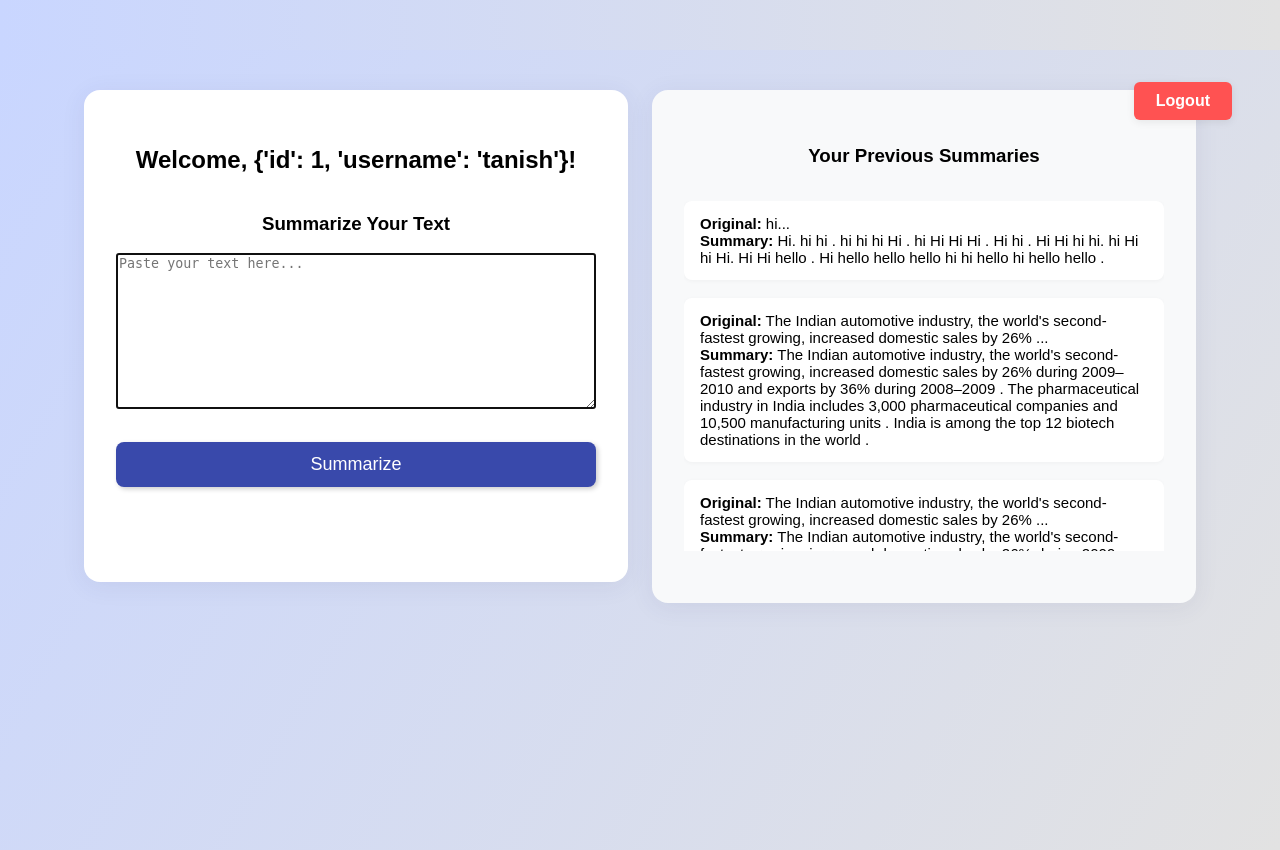
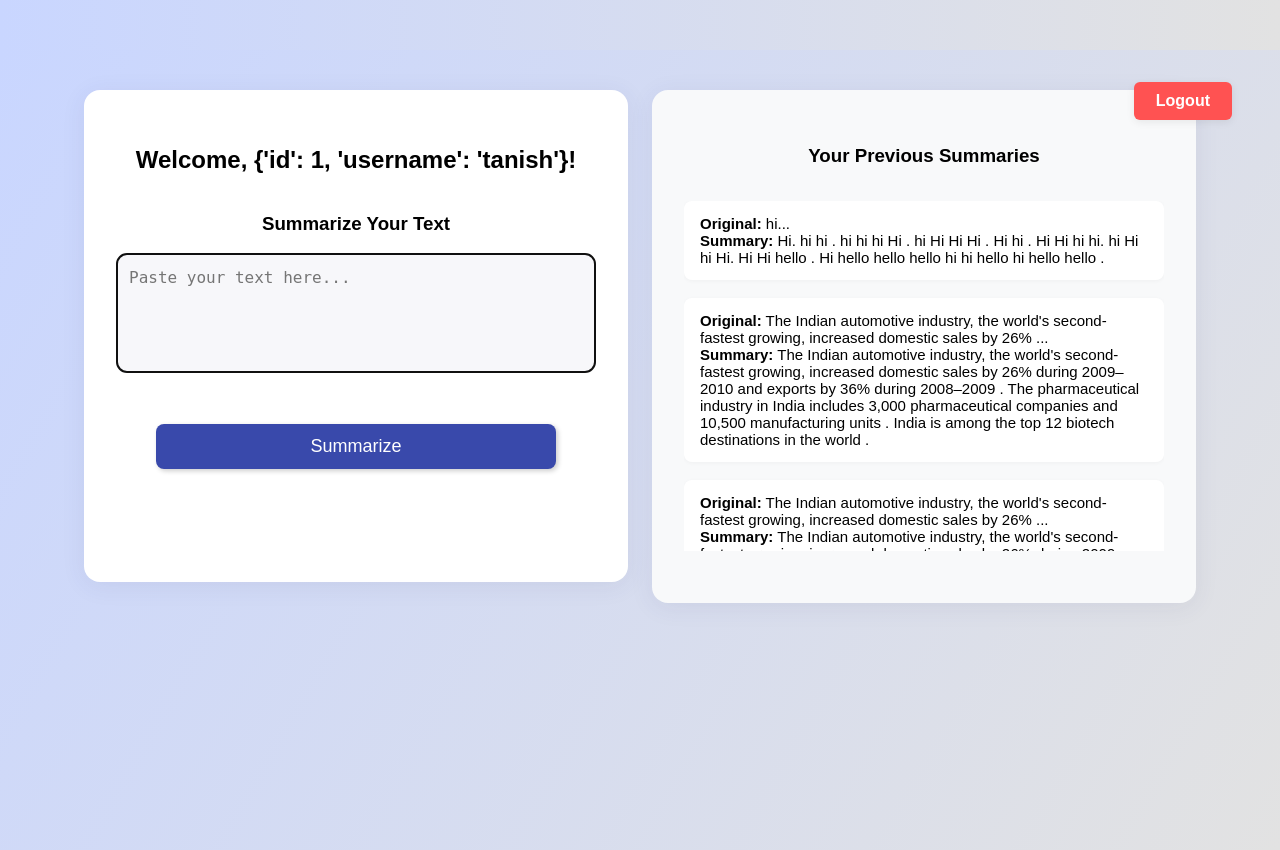
Before and after one commit to parthverma83/AI-BASED-TEXT-SUMMARIZER, a Flask app: page /dashboard in a window 1280 px wide. Run offline with Flask 3, Linux system fonts and the light colour scheme; a user stored in the database is signed in; data comes from the database, SQL or seed files in the repository.

Commit message:
updated style.css file

```diff
--- a/static/style.css
+++ b/static/style.css
@@ -19,7 +19,7 @@
 .dashboard-panel {
     background: #fff;
     border-radius: 16px;
-    box-shadow: 0 4px 24px rgba(60,60,120,0.08);
+    box-shadow: 0 4px 24px rgba(60, 60, 120, 0.08);
     margin: 40px 24px;
     padding: 36px 32px;
     flex: 1 1 0;
@@ -30,13 +30,16 @@
     flex-direction: column;
     align-items: stretch;
 }
+
 .left-panel {
     margin-right: 12px;
 }
+
 .right-panel {
     margin-left: 12px;
     background: #f8f9fa;
 }
+
 .summary-list {
     list-style: none;
     padding: 0;
@@ -44,12 +47,13 @@
     overflow-y: auto;
     text-align: left;
 }
+
 .summary-list li {
     background: #fff;
     border-radius: 8px;
     margin-bottom: 18px;
     padding: 14px 16px;
-    box-shadow: 0 1px 4px rgba(0,0,0,0.04);
+    box-shadow: 0 1px 4px rgba(0, 0, 0, 0.04);
     font-size: 15px;
 }
 
@@ -64,10 +68,11 @@
     text-decoration: none;
     font-weight: 600;
     font-size: 1rem;
-    box-shadow: 0 2px 8px rgba(0,0,0,0.08);
+    box-shadow: 0 2px 8px rgba(0, 0, 0, 0.08);
     transition: background 0.2s;
     z-index: 10;
 }
+
 .top-logout:hover {
     background: #d32f2f;
 }
@@ -80,10 +85,11 @@
     align-items: center;
     justify-content: center;
 }
+
 .auth-container {
     background: #fff;
     border-radius: 18px;
-    box-shadow: 0 4px 32px rgba(60,60,120,0.10);
+    box-shadow: 0 4px 32px rgba(60, 60, 120, 0.10);
     padding: 48px 38px 36px 38px;
     min-width: 340px;
     max-width: 400px;
@@ -92,10 +98,12 @@
     flex-direction: column;
     align-items: center;
 }
+
 .big-auth {
     min-width: 340px;
     max-width: 400px;
 }
+
 .input-field {
     width: 100%;
     padding: 14px 12px;
@@ -106,12 +114,15 @@
     background: #f7f7fa;
     transition: border 0.2s;
 }
+
 .input-field:focus {
     border: 1.5px solid #3949ab;
     outline: none;
     background: #fff;
 }
-button, #summarizeBtn {
+
+button,
+#summarizeBtn {
     padding: 12px 30px;
     font-size: 18px;
     background-color: #3949ab;
@@ -123,9 +134,12 @@
     transition: background-color 0.3s ease;
     box-shadow: 2px 2px 5px rgba(0, 0, 0, 0.2);
 }
-button:hover, #summarizeBtn:hover {
+
+button:hover,
+#summarizeBtn:hover {
     background-color: #1a237e;
 }
+
 .error-msg {
     color: #ff5252;
     background: #ffeaea;
@@ -134,6 +148,7 @@
     margin-bottom: 10px;
     width: 100%;
 }
+
 .success-msg {
     color: #388e3c;
     background: #e8f5e9;
@@ -142,34 +157,81 @@
     margin-bottom: 10px;
     width: 100%;
 }
+
 .switch-link {
     margin-top: 18px;
     font-size: 0.98rem;
 }
+
 .switch-link a {
     color: #3949ab;
     text-decoration: underline;
     font-weight: 500;
 }
+
 .switch-link a:hover {
     color: #1a237e;
 }
 
 /* Summary section styling */
-#summary, #summaryBox {
+#summary,
+#summaryBox {
     margin-top: 30px;
     padding: 20px;
     background-color: #f1f1f1;
     border-radius: 10px;
-    width: 80%;
-    margin-left: auto;
-    margin-right: auto;
+    width: auto;
+    min-width: 180px;
+    max-width: 400px;
+    display: none;
+    resize: none; /* Prevent resizing */
+    min-height: 80px; /* Fixed height */
+    max-height: 120px; /* Fixed height */
+    overflow-y: auto;
+    box-sizing: border-box;
+}
+
+#summaryBox {
+    margin-left: 0;
+    margin-right: 0;
+    margin-top: 30px;
+    padding: 20px;
+    background-color: #f1f1f1;
+    border-radius: 10px;
     font-style: italic;
     font-size: 18px;
     color: #333;
     opacity: 0;
     transition: opacity 0.3s;
-    display: none;
+    box-sizing: border-box;
+    min-height: 80px;
+    max-height: 120px;
+    overflow-y: auto;
+    resize: none;
+    width: fit-content;
+}
+
+#summarizeBtn {
+    min-width: 180px;
+    max-width: 400px;
+    width: 100%;
+    display: block;
+    margin-left: auto;
+    margin-right: auto;
+}
+
+#inputText {
+    width: 100%;
+    min-height: 120px;
+    max-height: 120px;
+    resize: none;
+    border-radius: 10px;
+    border: 1.5px solid #bdbdbd;
+    font-size: 16px;
+    padding: 14px 12px;
+    box-sizing: border-box;
+    margin-bottom: 18px;
+    background: #f7f7fa;
 }
 
 .loading-spinner {
@@ -185,8 +247,13 @@
 }
 
 @keyframes spin {
-    0% { transform: rotate(0deg); }
-    100% { transform: rotate(360deg); }
+    0% {
+        transform: rotate(0deg);
+    }
+
+    100% {
+        transform: rotate(360deg);
+    }
 }
 
 /* Responsive Design */
@@ -195,29 +262,40 @@
         flex-direction: column;
         align-items: stretch;
     }
+
     .dashboard-panel {
         margin: 24px auto;
         min-width: 90vw;
         max-width: 98vw;
     }
+
     .top-logout {
         right: 24px;
         top: 18px;
     }
 }
+
 @media (max-width: 600px) {
-    textarea, #inputText, #summary, #summaryBox {
+
+    textarea,
+    #inputText,
+    #summary,
+    #summaryBox {
         width: 95%;
     }
+
     .dashboard-panel {
         padding: 18px 6px;
     }
+
     h1 {
         font-size: 36px;
     }
+
     h2 {
         font-size: 24px;
     }
+
     .auth-container {
         padding: 24px 6px 18px 6px;
     }
```
